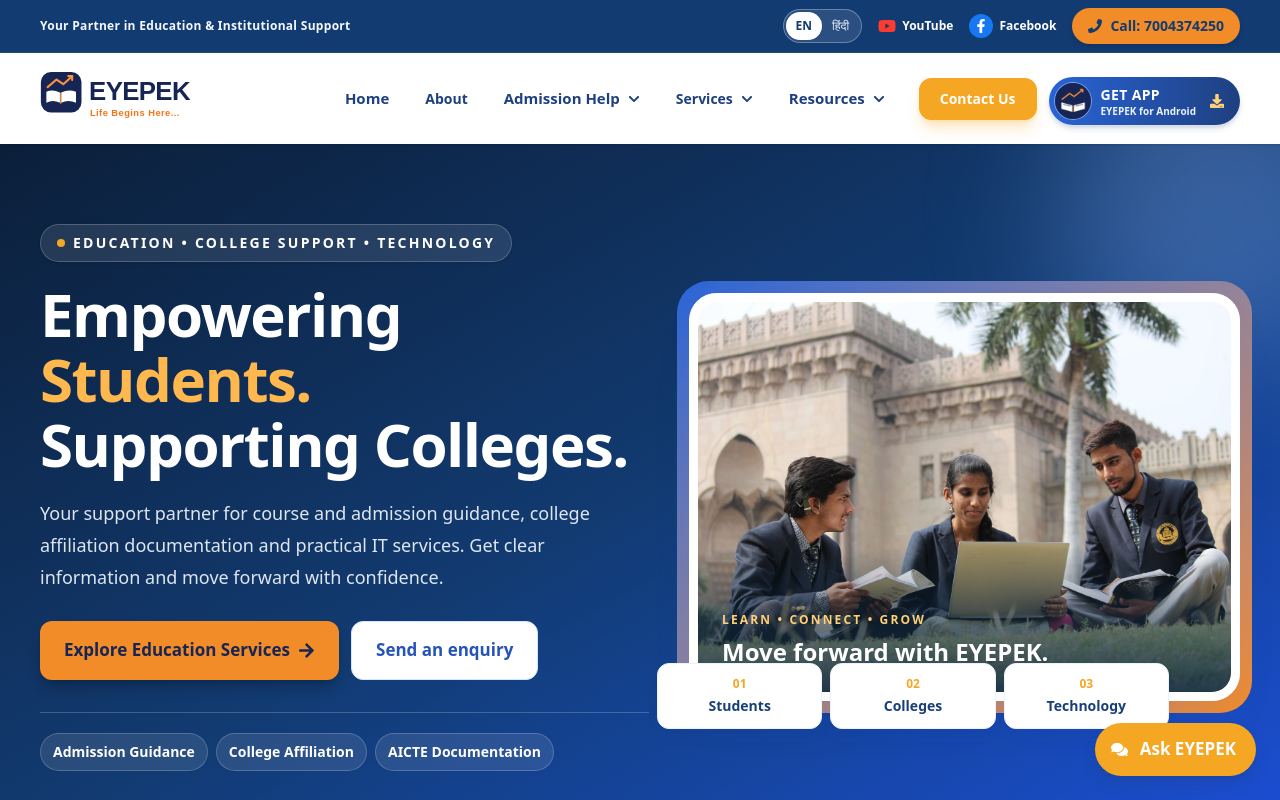
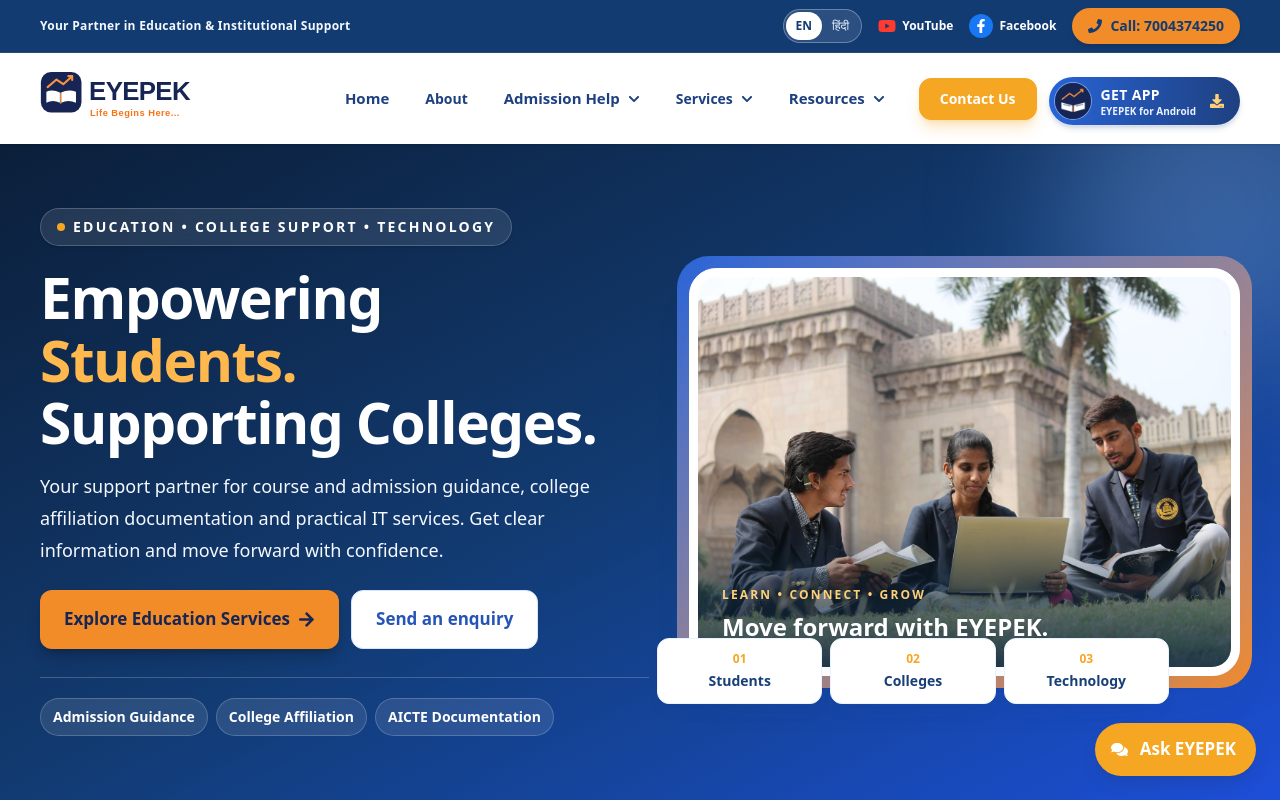
Before and after one commit to eyepek/EYEPEK, a React (Vite) app: page / in a window 1280 px wide. Shown: the top 800 px of the page. Built offline with nearby package versions, Linux system fonts and the light colour scheme.

Commit message:
Polish homepage hero contrast and spacing

```diff
--- a/src/pages/HomePage.jsx
+++ b/src/pages/HomePage.jsx
@@ -97,22 +97,22 @@ const HomePage = () => {
   <main className='bg-white text-slate-900'>
     <section className='relative overflow-hidden bg-gradient-to-br from-[#0b1f3a] via-[#123b72] to-[#1d4ed8]'>
       <div className='pointer-events-none absolute -right-24 -top-24 h-80 w-80 rounded-full bg-blue-400/30 blur-3xl' aria-hidden='true' />
-      <div className='mx-auto grid min-h-[560px] max-w-7xl items-center gap-10 px-5 py-14 sm:px-8 md:grid-cols-[1.05fr_0.95fr] md:px-10 md:py-20'>
+      <div className='mx-auto grid min-h-[520px] max-w-7xl items-center gap-10 px-5 py-12 sm:px-8 md:grid-cols-[1.05fr_0.95fr] md:px-10 md:py-16'>
         <div className='relative z-10 max-w-2xl'>
           <p className='mb-5 inline-flex items-center gap-2 rounded-full border border-white/20 bg-white/10 px-4 py-2 text-xs font-extrabold uppercase tracking-[0.16em] text-white shadow-sm backdrop-blur sm:text-sm'>
             <span className='h-2 w-2 rounded-full bg-[#f5a623]' /> {t('Education • College Support • Technology', 'शिक्षा • कॉलेज सहायता • तकनीक')}
           </p>
-          <h1 className='max-w-[680px] text-[2.55rem] font-black leading-[1.08] tracking-tight text-white sm:text-5xl lg:text-[3.75rem]'>
-            {hi ? <>छात्रों को सही दिशा।<br /><span className='text-[#2864d7]'>कॉलेजों को भरोसेमंद</span> सहयोग।</> : <>Empowering <span className='text-[#ffb84d]'>Students.</span><br />Supporting Colleges.</>}
+          <h1 className='max-w-[680px] text-[2.35rem] font-extrabold leading-[1.1] tracking-tight text-white sm:text-5xl lg:text-[3.55rem]'>
+            {hi ? <>छात्रों को सही दिशा।<br /><span className='text-[#ffb84d]'>कॉलेजों को भरोसेमंद</span> सहयोग।</> : <>Empowering <span className='text-[#ffb84d]'>Students.</span><br />Supporting Colleges.</>}
           </h1>
-          <p className='mt-5 max-w-xl text-base leading-7 text-blue-50/90 sm:text-lg sm:leading-8'>
+          <p className='mt-4 max-w-xl text-base leading-7 text-blue-50 sm:text-lg sm:leading-8'>
             {t('Your support partner for course and admission guidance, college affiliation documentation and practical IT services. Get clear information and move forward with confidence.', 'कोर्स और प्रवेश मार्गदर्शन, कॉलेज संबद्धता के दस्तावेज़ और IT सेवाओं के लिए आपका सहयोगी। सही जानकारी पाएँ और आत्मविश्वास से आगे बढ़ें।')}
           </p>
-          <div className='mt-7 flex flex-wrap gap-3'>
+          <div className='mt-6 flex flex-wrap gap-3'>
             <a href='/services/education' className='inline-flex items-center gap-2 rounded-xl bg-[#f28c28] px-6 py-3.5 font-bold text-[#172554] shadow-lg shadow-black/20 transition hover:-translate-y-0.5 hover:bg-[#ffb84d]'>{t('Explore Education Services', 'शिक्षा सेवाएँ देखें')} <FaArrowRight aria-hidden='true' /></a>
             <a href='/contact' className='inline-flex items-center gap-2 rounded-xl border border-blue-200 bg-white px-6 py-3.5 font-bold text-[#2454b8] transition hover:border-[#2864d7] hover:bg-blue-50'>{t('Send an enquiry', 'पूछताछ करें')}</a>
           </div>
-          <div className='mt-8 flex flex-wrap gap-2 border-t border-white/20 pt-5 text-xs font-semibold text-blue-50 sm:text-sm'>
+          <div className='mt-7 flex flex-wrap gap-2 border-t border-white/20 pt-5 text-xs font-semibold text-blue-50 sm:text-sm'>
             {[t('Admission Guidance', 'प्रवेश मार्गदर्शन'), t('College Affiliation', 'कॉलेज संबद्धता'), t('AICTE Documentation', 'AICTE दस्तावेज़')].map(item => <span key={item} className='rounded-full border border-white/20 bg-white/10 px-3 py-2 text-white backdrop-blur'>{item}</span>)}
           </div>
         </div>
```
